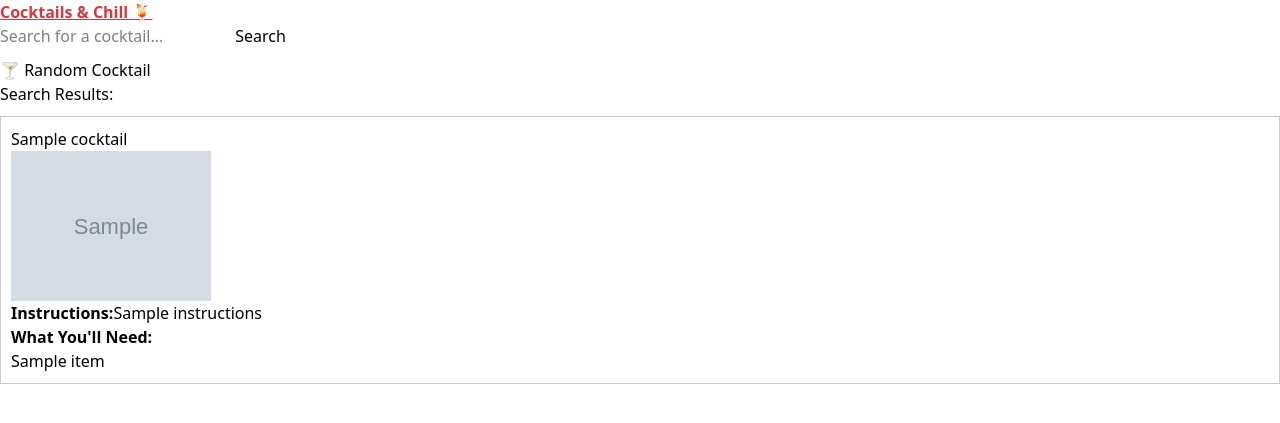
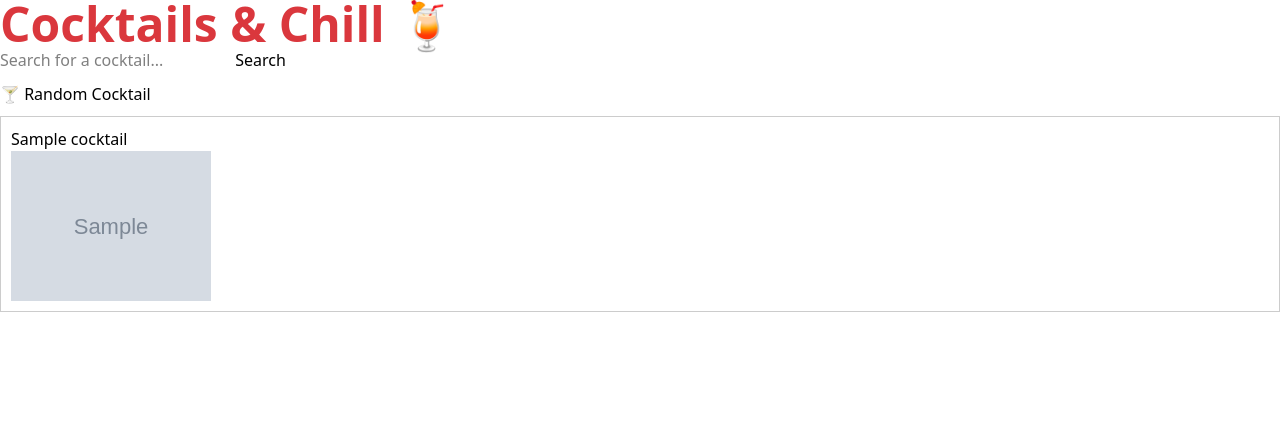
Before and after one commit to Ree-Lanise/cocktail-app, a Flask app: template templates/index.html in a window 1280 px wide. Shown: the top 423 px of the page. Run offline with Flask 3, Linux system fonts and the light colour scheme; the template is opened without the code that fills it: most values are stand-ins (such as "Sample title", 1, 10 or a date in 2020); grey boxes marked "Sample" are stand-in pictures.

Commit message:
Clicking the title screen brings you back to the home, as well as when you get results for cocktails just the name and image

```diff
--- a/app.py
+++ b/app.py
@@ -12,49 +12,52 @@ app = Flask(__name__)
 # FUNCTION TO GET COCKTAILS FROM API
 def get_cocktails(query="margarita"):
     url = f"https://www.thecocktaildb.com/api/json/v2/{API_KEY}/search.php?s={query}"
-    # print("Fetching from URL:", url)
     response = requests.get(url)
     data = response.json()
-    print(data)
-    drinks = data.get("drinks", [])
-
-    # if drinks == None:
-    #     return []
+    drinks = data.get("drinks", []) or []
 
     # Remove duplicates
-    unique_drinks = []
-    seen_names = set()
+    # unique_drinks = []
+    # seen_names = set()
+
+    # for drink in drinks:
+    #     name = drink.get("strDrink")
+    #     if name not in seen_names:
+    #         seen_names.add(name)
+    #         unique_drinks.append(drink)
+
+
+    # Building cocktail list
+    cocktails = []
 
     for drink in drinks:
-        name = drink.get("strDrink")
-        if name not in seen_names:
-            seen_names.add(name)
-            unique_drinks.append(drink)
+         cocktails.append({
+              "id": drink.get("idDrink"),
+              "name": drink.get("strDrink"),
+              "image": drink.get("strDrinkThumb")
 
+         })
 
-    # Building final list w/ details
-    full_cocktail_list = []
+    # if unique_drinks:
+    #     for drink in drinks:
+    #         # collecting ingredients and measures
+    #         ingredients = []
+    #         #cocktailDB has upto 15 ingredients
+    #         for i in range(1, 16):
+    #             ingredient = drink.get(f"strIngredient{i}")
+    #             measure = drink.get(f"strMeasure{i}")
+    #             if ingredient and ingredient.strip():
+    #                 ingredients.append(
+    #                     f"{measure.strip() if measure else ''} {ingredient.strip()}".strip()
+    #                     )
+    #         full_cocktail_list.append({
+    #             "name": drink.get("strDrink"),
+    #             "image": drink.get("strDrinkThumb"),
+    #             "instructions": drink.get("strInstructions"),
+    #             "ingredients": ingredients
+    #         })
 
-    if unique_drinks:
-        for drink in drinks:
-            # collecting ingredients and measures
-            ingredients = []
-            #cocktailDB has upto 15 ingredients
-            for i in range(1, 16):
-                ingredient = drink.get(f"strIngredient{i}")
-                measure = drink.get(f"strMeasure{i}")
-                if ingredient and ingredient.strip():
-                    ingredients.append(
-                        f"{measure.strip() if measure else ''} {ingredient.strip()}".strip()
-                        )
-            full_cocktail_list.append({
-                "name": drink.get("strDrink"),
-                "image": drink.get("strDrinkThumb"),
-                "instructions": drink.get("strInstructions"),
-                "ingredients": ingredients
-            })
-
-    return full_cocktail_list
+    return cocktails
 
 # FUNCTION TO GET RANDOM COCKTAIL
 def get_random_cocktail():
@@ -68,19 +71,19 @@ def get_random_cocktail():
 
     drink = drinks[0]
 
-    ingredients = []
-    for i in range(1, 16):
-                ingredient = drink.get(f"strIngredient{i}")
-                measure = drink.get(f"strMeasure{i}")
-                if ingredient and ingredient.strip():
-                    ingredients.append(
-                        f"{measure.strip() if measure else ''} {ingredient.strip()}".strip()
-                        )
+    # ingredients = []
+    # for i in range(1, 16):
+    #             ingredient = drink.get(f"strIngredient{i}")
+    #             measure = drink.get(f"strMeasure{i}")
+    #             if ingredient and ingredient.strip():
+    #                 ingredients.append(
+    #                     f"{measure.strip() if measure else ''} {ingredient.strip()}".strip()
+    #                     )
     return {
+        "id": drink.get("idDrink"),
         "name": drink.get("strDrink"),
         "image": drink.get("strDrinkThumb"),
-        "instructions": drink.get("strInstructions"),
-        "ingredients": ingredients
+
     }
 
 
@@ -114,7 +117,7 @@ def home():
         # ELSE STATEMENT FOR GET
     else:
         # pass
-        return render_template('index.html', cocktails={})
+        return render_template('index.html', cocktails=[], message=None)
 
 if __name__ == '__main__':
     app.run(debug=True)
--- a/requirements.txt
+++ b/requirements.txt
@@ -1,7 +1,7 @@
 blinker==1.9.0
 certifi==2025.8.3
 charset-normalizer==3.4.3
-click==8.2.1
+click==8.1.3
 Flask==3.1.2
 idna==3.10
 itsdangerous==2.2.0
--- a/templates/index.html
+++ b/templates/index.html
@@ -12,7 +12,11 @@
     <title>Cocktail App</title>
 </head>
 <body>
-    <h1 class="text-6x6 font-bold underline text-clifford">Cocktails & Chill 🍹</h1>
+    <h1 class="text-5xl font-bold text-clifford mt4">
+        <a href="/" class="hover:opacity-80 cursor-pointer no-underline">
+            Cocktails & Chill 🍹
+        </a>
+    </h1>
 
     <!-- Search Form -->
 
@@ -33,21 +37,23 @@
     {% endif %}
 
 
-    <!--  Display Cocktails  -->
+    <!--  Display Cocktails without details -->
     {% if cocktails %}
-        <h2>Search Results:</h2>
             {% for cocktail in cocktails %}
                 <div style="border:1px solid #ccc; padding:10px; margin:10px 0;">
-                    <h3>{{ cocktail.name }}</h3>
-                    <img src="{{ cocktail.image }}" alt="{{ cocktail.name }}" width="200">
+                    <a href="/details/{{ cocktail.id }}" style="text-decoration:none; color:black;">
+                        <h3>{{ cocktail.name }}</h3>
+                        <img src="{{ cocktail.image }}" alt="{{ cocktail.name }}" width="200">
+                    </a>
+
                     <!-- <p><strong>Category:</strong>{{ cocktail.category }}</p> -->
-                    <p><strong>Instructions:</strong>{{ cocktail.instructions }}</p>
-                    <p><strong>What You'll Need:</strong></p>
-                    <ul>
-                        {% for item in cocktail.ingredients %}
-                            <li>{{ item }}</li>
-                        {% endfor %}
-                    </ul>
+                    <!-- <p><strong>Instructions:</strong>{{ cocktail.instructions }}</p> -->
+                    <!-- <p><strong>What You'll Need:</strong></p> -->
+                    <!-- <ul> -->
+                        <!-- {% for item in cocktail.ingredients %} -->
+                            <!-- <li>{{ item }}</li> -->
+                        <!-- {% endfor %} -->
+                    <!-- </ul> -->
                 </div>
             {% endfor %}
     {% endif %}
```
